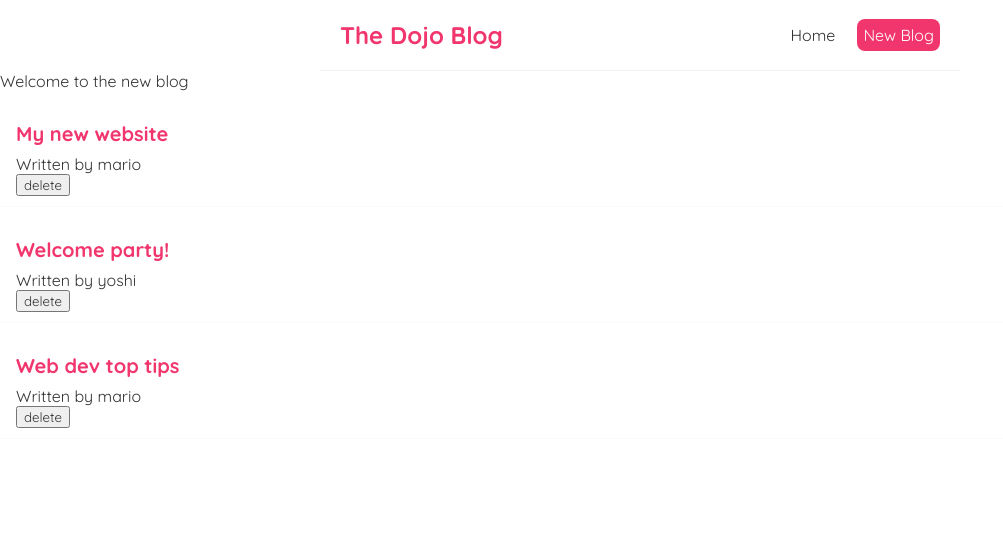
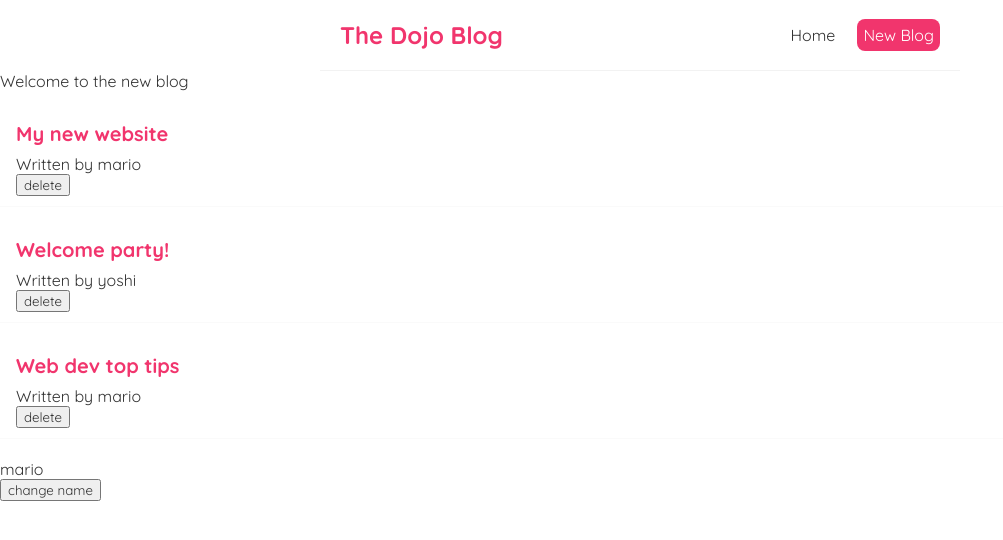
Before and after one commit to WALL-EEEEEEE/modern-react-tutorial, a React (Create React App) app in the folder dojo-blog/: page / in a window 1280 px wide. Shown: the top 540 px of the page, without its empty margins (0-1003 px from the left). Built offline with nearby package versions, Linux system fonts and the light colour scheme.

Commit message:
add useEffect dependency demo

```diff
--- a/dojo-blog/src/Home.js
+++ b/dojo-blog/src/Home.js
@@ -7,8 +7,13 @@
         { title: 'Welcome party!', body: 'lorem ipsum...', author: 'yoshi', id: 2 },
         { title: 'Web dev top tips', body: 'lorem ipsum...', author: 'mario', id: 3 }
     ])
+    const [name, setName] = useState("mario")
 
-    useEffect( () => console.log(blogs) )
+    useEffect( () => {
+        console.log("use effect")
+        console.log(name)
+    }, [name])
+
     const handleDelete = (id) => {
         const newBlogs = blogs.filter( (blog) => blog.id !== id )
         setBlogs(newBlogs)
@@ -18,6 +23,8 @@
     return (
         <div className="home">
             <BlogList blogs={blogs} handleDelete={handleDelete}/>
+            <p > {name} </p>
+            <button onClick={ ()  => {setName("luigi")}}> change name</button>
         </div>
      );
 }
```
